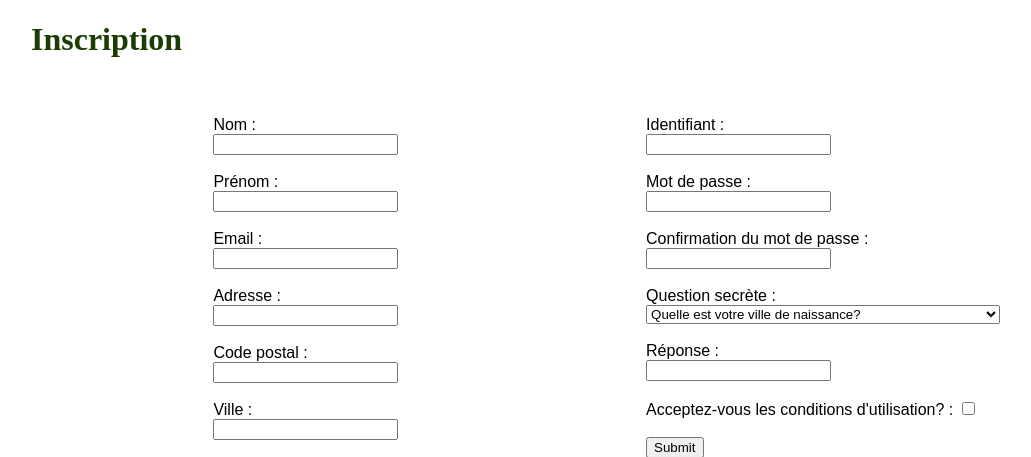
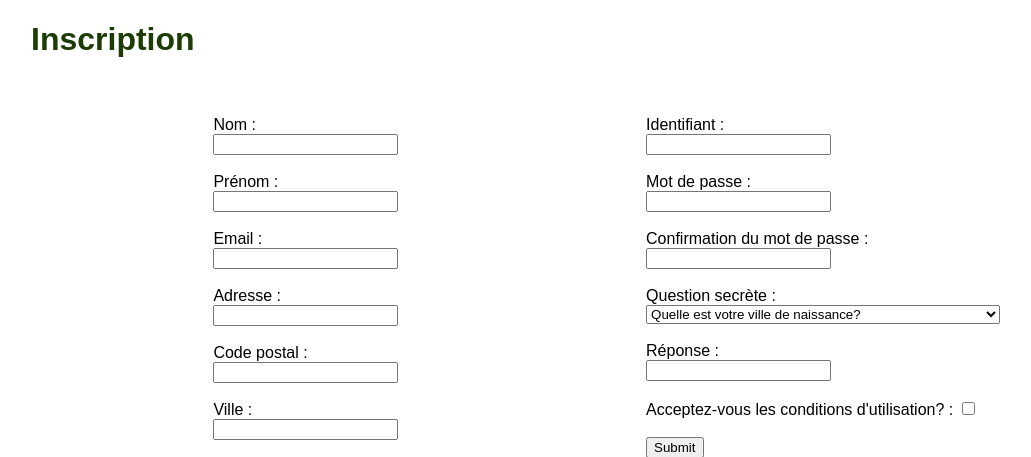
Before and after one commit to Gregdd/Wisd-Home, a PHP site: page /Inscription.php in a window 1280 px wide. Shown: the part 135-592 px from the top of the page, without its empty margins (33-1064 px from the left). Run offline with PHP 8.4, Linux system fonts and the light colour scheme.

Commit message:
Update Inscription.css

```diff
--- a/Inscription.css
+++ b/Inscription.css
@@ -21,5 +21,5 @@ body{
 
 h1{
 	color: #1b3c02;
-	font-family : "courrier new";
+	maring-left : 10%;
 }
```
